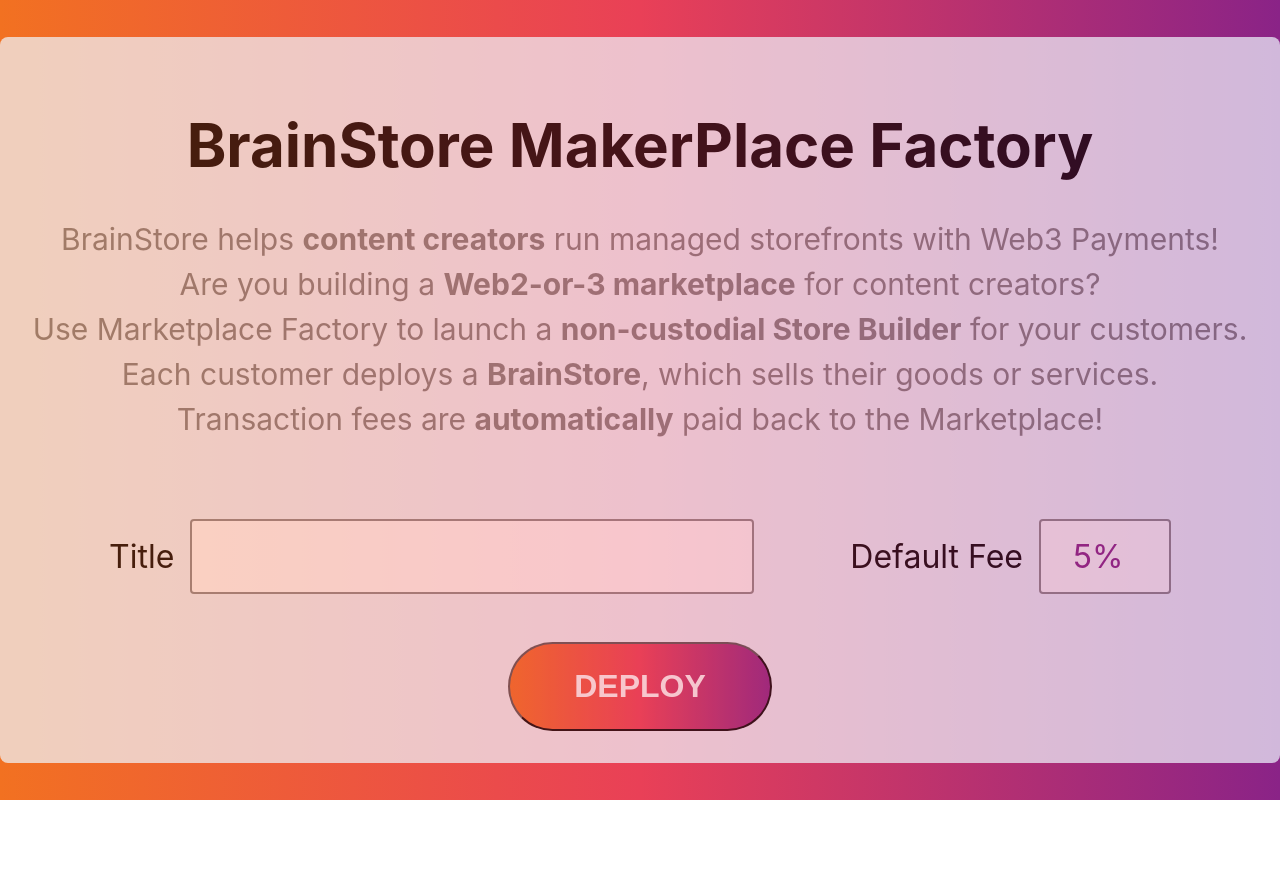
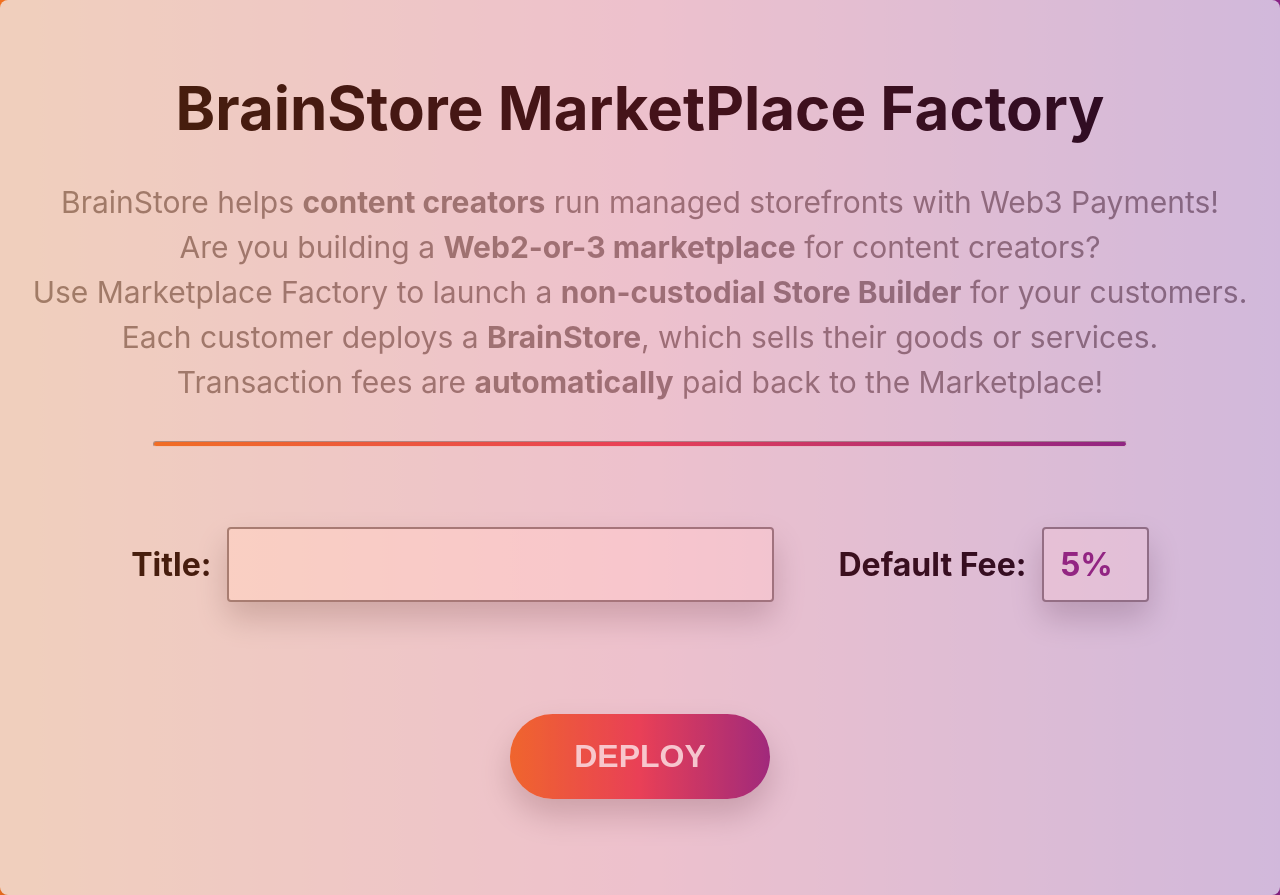
Before and after one commit to boundcorp/brainstore, a React (Create React App) app in the folder frontend/: page / in a window 1280 px wide. Before the commit the page ends 800 px from the top, so only its background shows below. Built offline with nearby package versions, Linux system fonts and the light colour scheme.

Commit message:
Marketplace Factory page color decoration

```diff
--- a/frontend/src/App.css
+++ b/frontend/src/App.css
@@ -68,21 +68,23 @@
   border-radius: 8px;
   padding: 2em;
   opacity: 70%;
+  box-shadow: 0 1rem 2rem rgba(0, 0, 0, .2);
 }
 
 .input {
   font-size: 32px;
   font-family: inherit;
-  padding: 0.5em 1em;
+  padding: 0.5em;
   background-color: #fff;
   border: 2px solid #8b8a8b;
   border-radius: 4px;
-  box-shadow: 10px;
+  box-shadow: 0 1rem 2rem rgba(0, 0, 0, .2);
   margin-left: 0.5em;
+  font-weight: bold;
 }
 
 .fee {
-  width: 2em;
+  width: 2.2em;
   color: #8a2387;
 }
 
@@ -92,10 +94,11 @@
 
 .input-label {
   font-size: 32px;
+  font-weight: bold;
 }
 
 .input-field {
-  margin: 3em;
+  margin: 3em 2em;
   display: inline-block;
 }
 
@@ -103,6 +106,7 @@
   text-transform: uppercase;
   text-decoration: none;
   padding: 1.5rem 4rem;
+  margin: 2em;
   border-radius: 10rem;
   font-weight: bold;
   font-size: 32px;
@@ -120,4 +124,19 @@
     #8a2387
   );
   color: white;
+  border: none;
+  box-shadow: 0 1rem 2rem rgba(0, 0, 0, .2);
 }
+
+.rounded-divider {
+  border-radius: 5px;
+  height: 4px;
+  width: 80%;
+  margin: 2em auto;
+  background: linear-gradient(
+    to right,
+    #f27121,
+    #e94057,
+    #8a2387
+  );
+}
--- a/frontend/src/App.tsx
+++ b/frontend/src/App.tsx
@@ -6,7 +6,7 @@ function App() {
     <div className="App">
       <header className="header">
         <div className="card">
-          <h1 className="header-title">BrainStore MakerPlace Factory</h1>
+          <h1 className="header-title">BrainStore MarketPlace Factory</h1>
           <h2 className="subheader-title">
             <div className="subheader-line">
               BrainStore helps <b>content creators</b> run managed storefronts
@@ -29,17 +29,18 @@ function App() {
               Marketplace!
             </div>
           </h2>
+          <hr className="rounded-divider" />
           <form>
             <div className='input-field'>
             <label className="input-label" htmlFor='title'>
-              Title
+              Title:
             </label>
             <input type="text" className="input title" id='title' />
             </div>
             <div className='input-field'>
 
             <label className="input-label" htmlFor='fee'>
-              Default Fee
+              Default Fee:
             </label>
             <input type="text" className="input fee" id='fee' defaultValue='5%' />
             </div>
```
